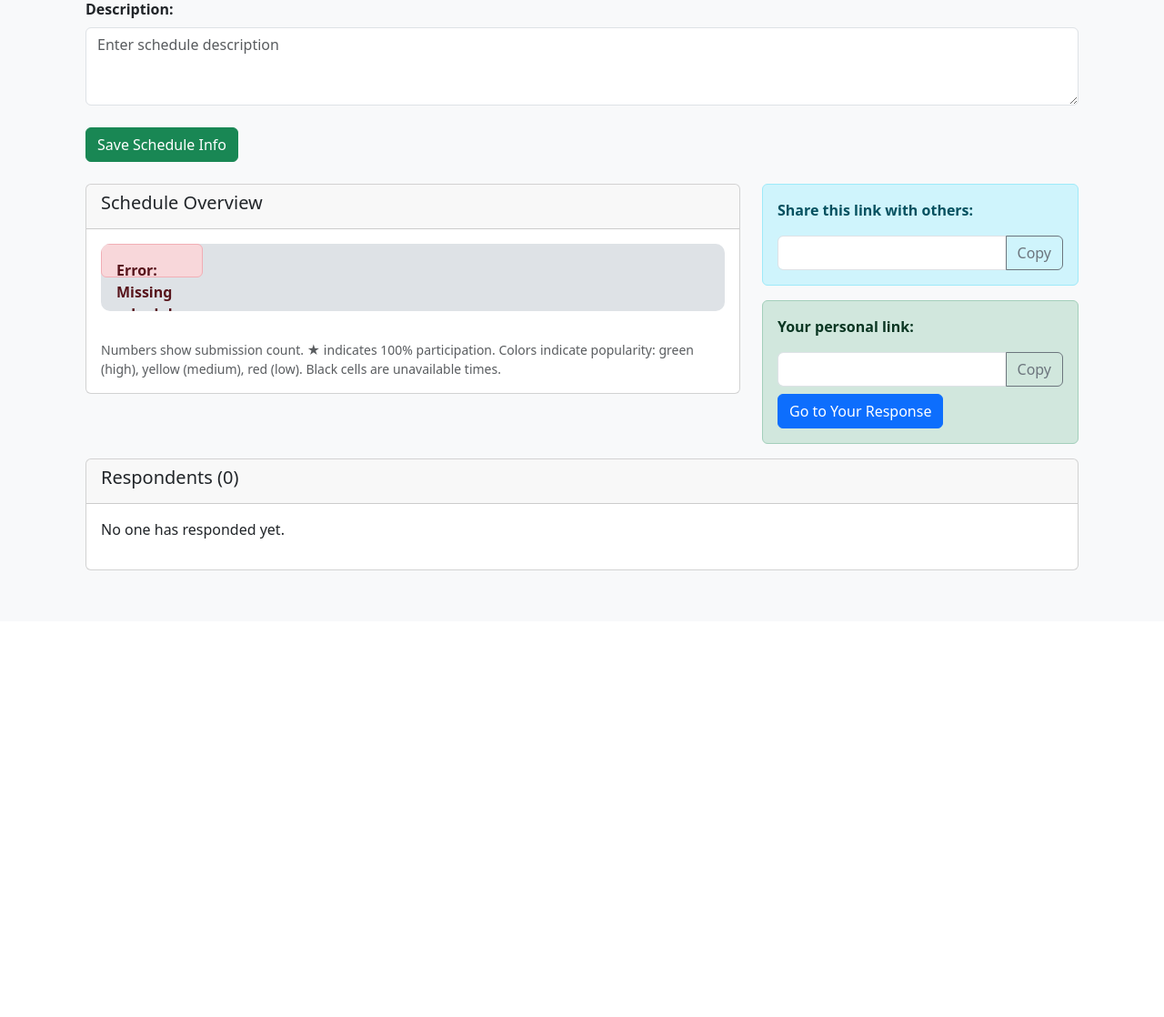
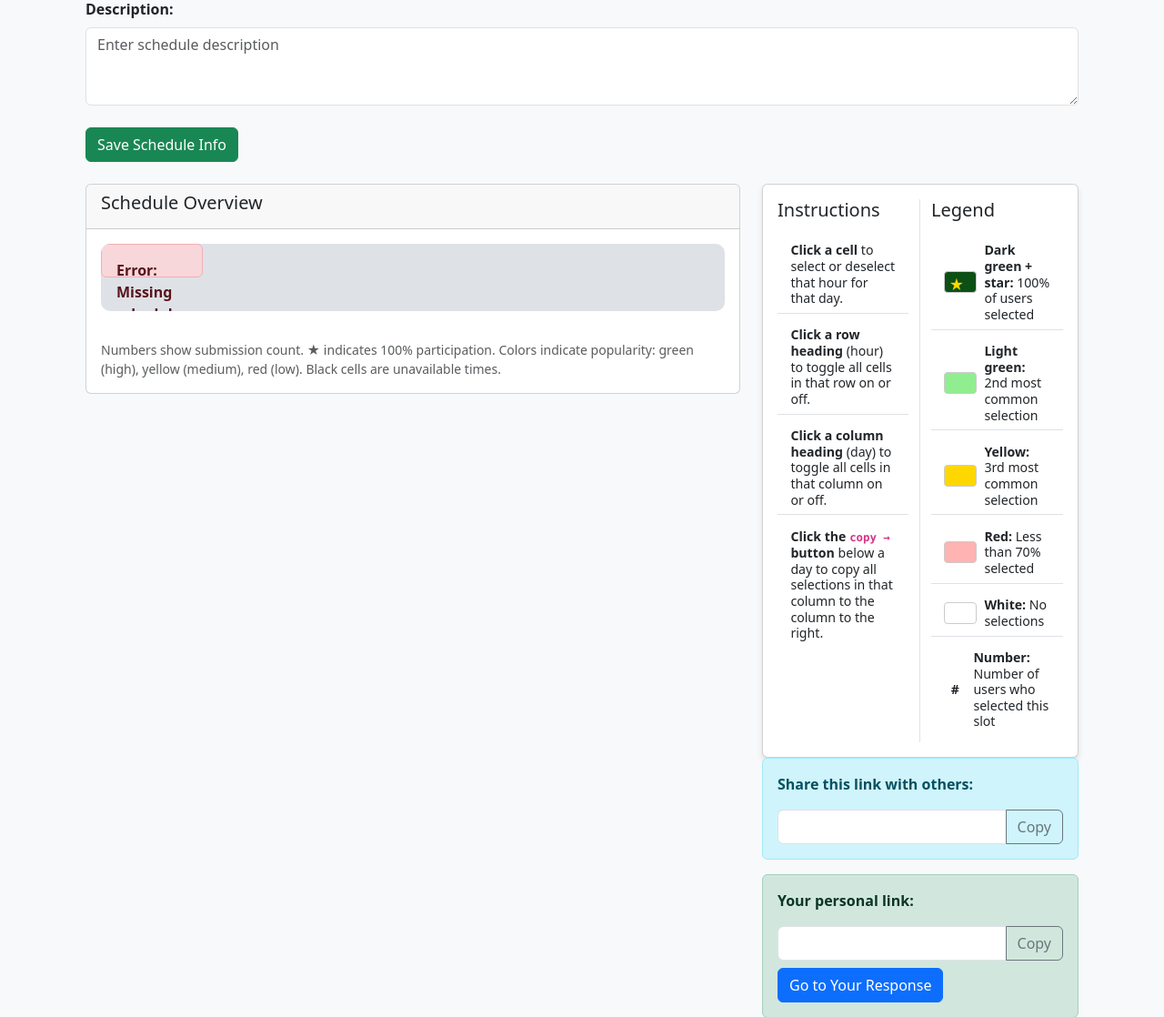
Before and after one commit to League-Labs/scheduler, a Flask app: template templates/schedule.html in a window 1280 px wide. Shown: the part 216-1334 px from the top of the page at 91% size. Before the commit the page ends 843 px from the top, so only its background shows below. Run offline with Flask 3, Linux system fonts and the light colour scheme; the template is opened without the code that fills it, so the values that code supplies are empty.

Commit message:
Refactor instructions display and styling: adjust layout in user and schedule templates, enhance CSS for better alignment, and restore blackout test functionality.

```diff
--- a/static/style.css
+++ b/static/style.css
@@ -183,14 +183,22 @@
     overflow: hidden;
 }
 
+
+.instructions {
+    margin-top: 0 !important;
+}
 .instructions .card {
     box-shadow: 0 4px 6px rgba(0,0,0,0.1);
+    font-size: 0.92em;
+    line-height: 1.3;
 }
 
 .instructions .list-group-item {
     border-left: none;
     border-right: none;
-    padding: 0.75rem 1.25rem;
+    padding: 0.45rem 0.9rem;
+    font-size: 0.96em;
+    line-height: 1.25;
 }
 
 .instructions .list-group-item:first-child {
--- a/templates/instructions.html
+++ b/templates/instructions.html
@@ -1,4 +1,4 @@
-        <div class="instructions mt-4" style="max-width: 900px;">
+    <div class="instructions" style="max-width: 900px;">
             <div class="card">
                 <div class="card-body">
                     <div class="row">
@@ -35,10 +35,6 @@
                                     <span><b>White:</b> No selections</span>
                                 </li>
                                 <li class="list-group-item d-flex align-items-center">
-                                    <span class="star me-2 legend-swatch">★</span>
-                                    <span><b>Star:</b> All users selected this slot</span>
-                                </li>
-                                <li class="list-group-item d-flex align-items-center">
                                     <span class="me-2 legend-swatch text-center">#</span>
                                     <span><b>Number:</b> Number of users who selected this slot</span>
                                 </li>
--- a/templates/schedule.html
+++ b/templates/schedule.html
@@ -39,16 +39,13 @@
                             Blackout times will appear as black cells and cannot be selected by participants.
                         </div>
                         {% endif %}
-
                         <div id="schedule-grid" class="schedule-grid"></div>
-
                         {% if is_owner %}
                         <div class="mt-3">
                             <button class="btn btn-primary" id="save-blackout-btn">Save Blackout Times</button>
                             <span id="save-blackout-status" class="ms-3"></span>
                         </div>
                         {% endif %}
-
                         <small class="text-muted mt-2 d-block">
                             Numbers show submission count. ★ indicates 100% participation.
                             Colors indicate popularity: green (high), yellow (medium), red (low).
@@ -58,8 +55,11 @@
                 </div>
             </div>
 
-            <!-- Right column: Link sharing -->
+            <!-- Right column: Instructions and Link sharing -->
             <div class="col-lg-4">
+                {% if not is_owner %}
+                    {% include "instructions.html" %}
+                {% endif %}
                 <!-- Schedule URL Display -->
                 <div class="alert alert-info">
                     <p><strong>Share this link with others:</strong></p>
@@ -68,7 +68,6 @@
                         <button class="btn btn-outline-secondary" type="button" onclick="copyUrl('schedule-url')">Copy</button>
                     </div>
                 </div>
-
                 {% if schedule_url_with_pw %}
                 <!-- Management URL with password -->
                 <div class="alert alert-warning">
@@ -79,7 +78,6 @@
                     </div>
                 </div>
                 {% endif %}
-
                 <!-- User specific URL -->
                 <div class="alert alert-success">
                     <p><strong>Your personal link:</strong></p>
@@ -114,7 +112,6 @@
             </div>
         </div>
     </div>
-
     <script>
         // Set these as both window and global variables for compatibility
         window.scheduleId = "{{ schedule.id }}";
@@ -127,7 +124,6 @@
         window.isOwner = isOwner;
         isReadOnly = !isOwner; // Default to read-only if not owner
         window.isReadOnly = isReadOnly;
-
 
         window.schedulePassword = "{{ schedule.password or '' }}";
 
```
Also changed, not shown: templates/user.html (+15 -12 lines), test/test_blackouts.py (renamed from test_blackouts.py).
